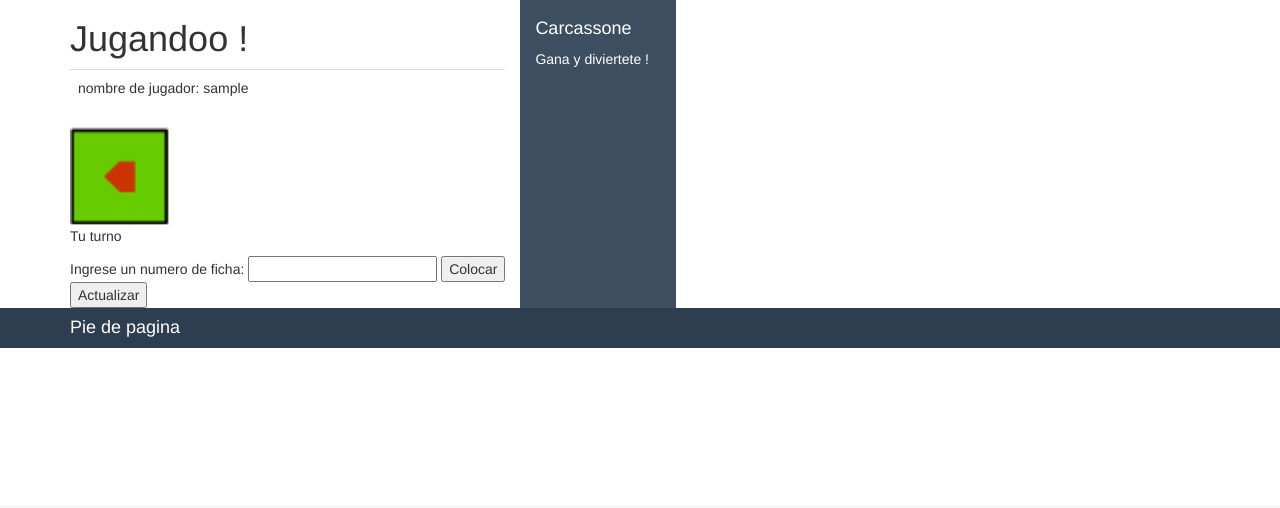
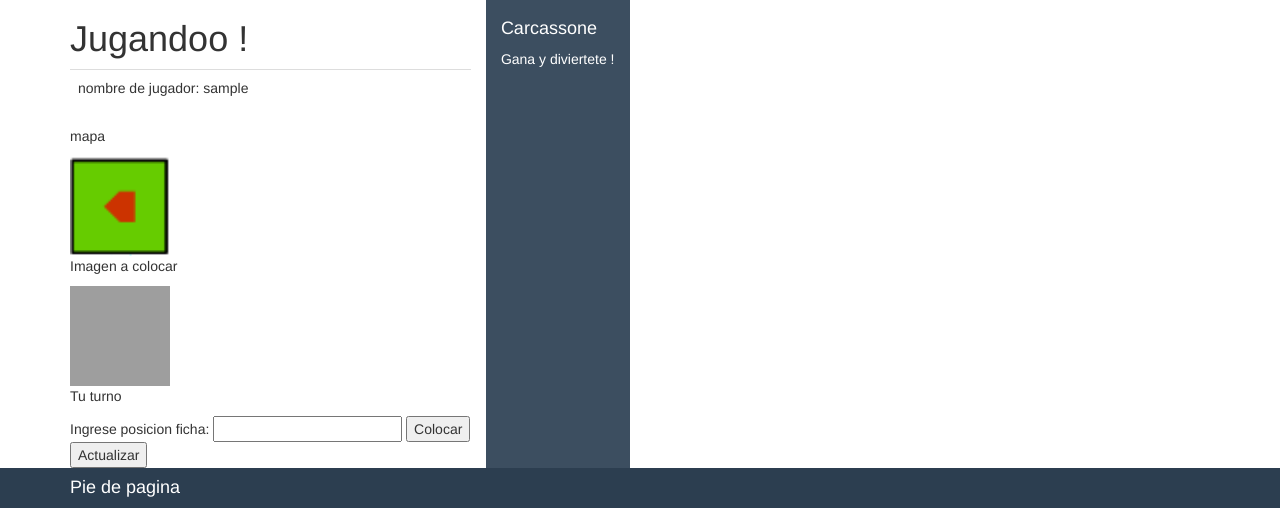
Before and after one commit to chronoatfamaf/carcassonne, a Django app: template myproyect/templates/partida/jugar_partida.html in a window 1280 px wide. Shown: the part 295-803 px from the top of the page. Before the commit the page ends 643 px from the top, so only its background shows below. Run offline with Django 3.2, Linux system fonts and the light colour scheme; tables that the repository leaves empty hold one stand-in row (values such as "Sample post"); the template is opened without the code that fills it: values that come from a table or form of the project are taken from there, most other values are stand-ins (such as "Sample title", 1, 10 or a date in 2020); some libraries are stand-ins or nearby versions; grey boxes are pictures that could not be loaded.

Commit message:
mostrar pieza a colocar funciona

```diff
--- a/myproyect/partida/views.py
+++ b/myproyect/partida/views.py
@@ -89,7 +89,7 @@ def jugar_partida(request):
                 partida.turnos = 1
             partida.save()
             flag = 1
-
+    piezaid = 23
     turno = partida.turnos
     print("TURNO DESPUES")
     print(turno)
@@ -97,7 +97,8 @@ def jugar_partida(request):
     context = {
         'jugadores' : jugadores,
         'current_user' : current_user,
-        'turno' : turno
+        'turno' : turno,
+        'piezaid' : piezaid
     }
     if flag == 1:
         return redirect('jugar_partida')
--- a/myproyect/templates/partida/jugar_partida.html
+++ b/myproyect/templates/partida/jugar_partida.html
@@ -15,17 +15,20 @@
     {% endfor %}
   </table>
   <!-- -->
-
-{% if current_user.turno == turno %}
-
+  <p> mapa </p>
    <TH>
       <img src="../static/piezas/01.png"  width="100" height="100" />
+  </TH>
+{% if current_user.turno == turno %}
+  <p> Imagen a colocar </p>
+   <TH>
+      <img src="../static/piezas/{{piezaid}}.png"  width="100" height="100" />
   </TH>
   <p> Tu turno <p/>
 
   <form name="ingresar cuit" action="{% url 'jugar_partida' %}" method="POST">
     {% csrf_token %}
-    Ingrese un numero de ficha: <input type="number" name="ficha">
+    Ingrese posicion ficha: <input type="number" name="ficha">
         <input type="submit" value="Colocar">
   </form>
 {% endif %}
```
